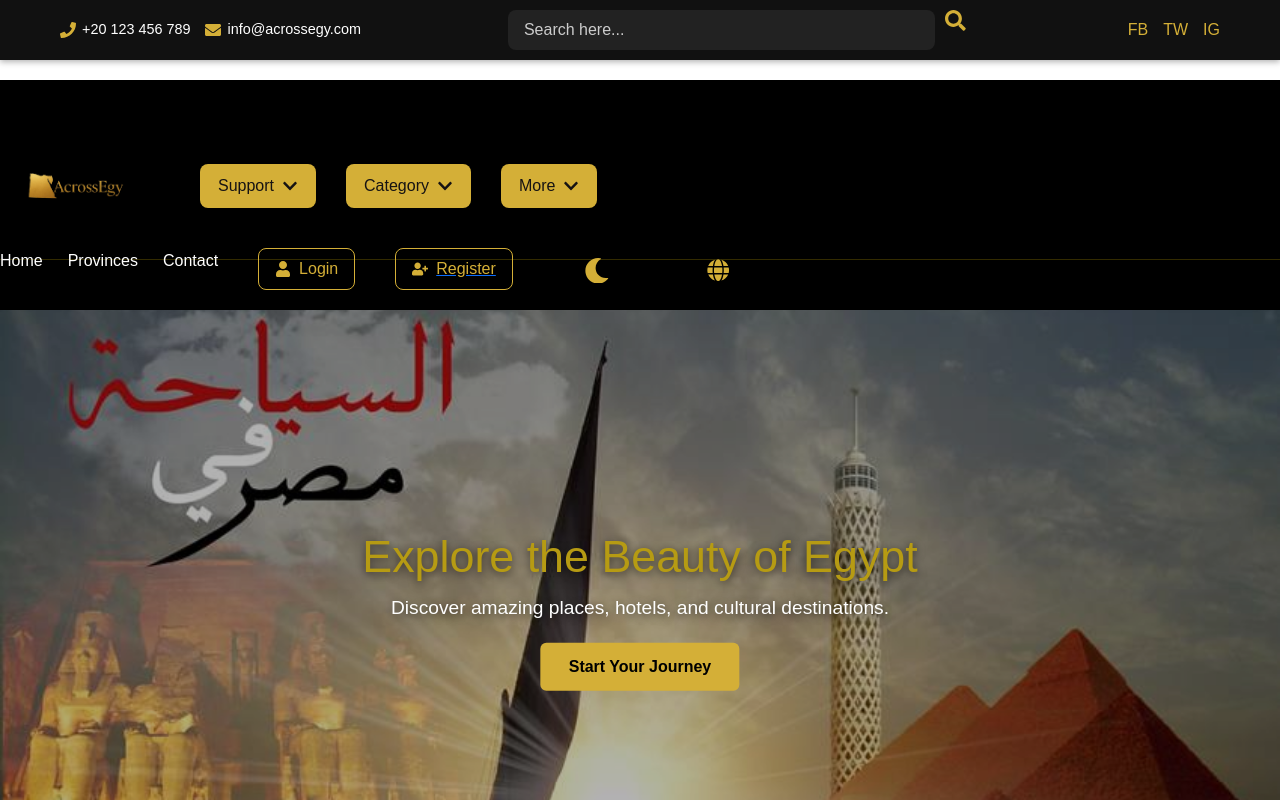
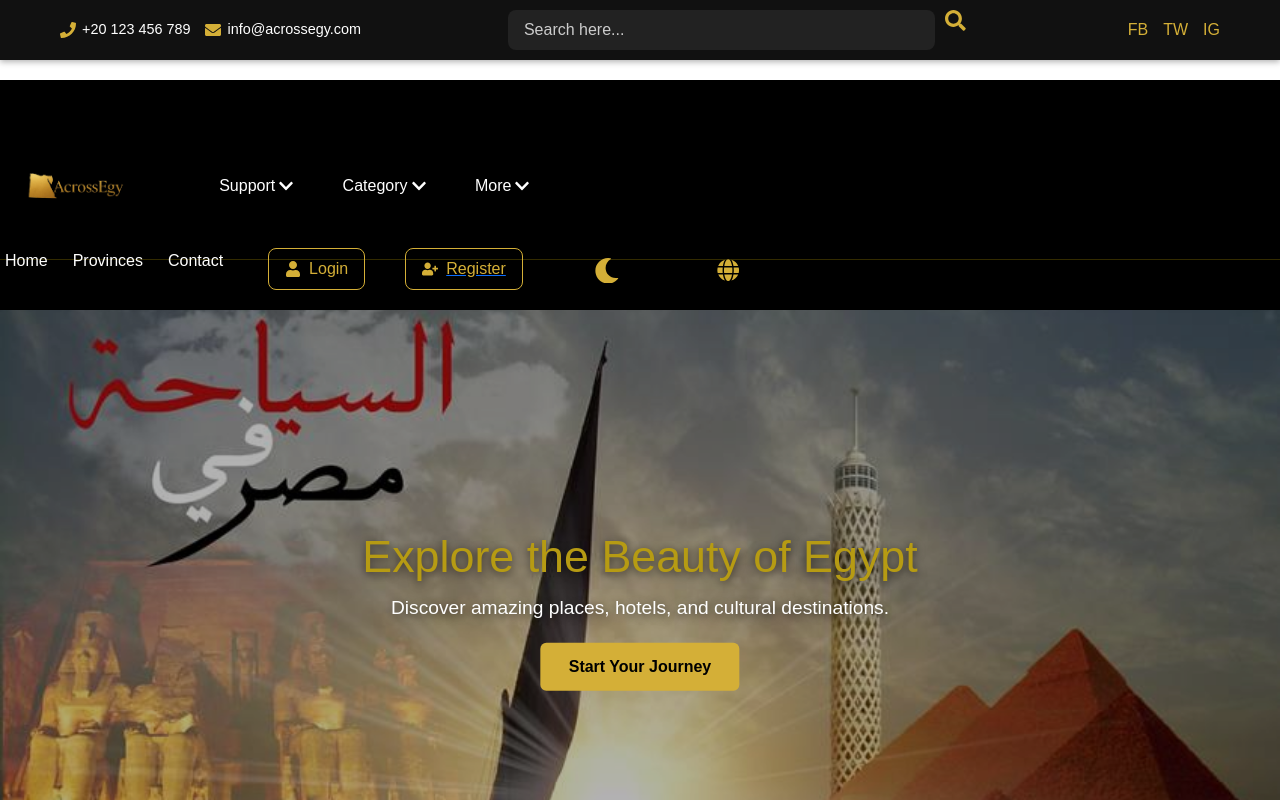
Before and after one commit to NaglaaMahmoud25/Across-Egypt, a React (Vite) app in the folder DEPIProject/: page / in a window 1280 px wide. Shown: the top 800 px of the page. Built offline with nearby package versions, Linux system fonts and the light colour scheme.

Commit message:
Update Navbar.css

```diff
--- a/DEPIProject/src/components/Navbar.css
+++ b/DEPIProject/src/components/Navbar.css
@@ -171,7 +171,7 @@ html {
 .browse-group {
   display: flex;
   align-items: center;
-  gap: 30px;
+  gap: 10px;
 }
 
 .browse-dropdown {
@@ -179,22 +179,26 @@ html {
 }
 
 .browse-btn {
-  background-color: #d4af37;
-  color: #161313;
+  /* background-color: #d4af37; */
+  background-color: #000;
+  color: #fff;
   border: none;
-  padding: 10px 18px;
+  /* padding: 10px 18px; */
   border-radius: 8px;
   font-weight: 500;
   cursor: pointer;
   display: flex;
   align-items: center;
-  gap: 8px;
+  gap: 3px;
   transition: all 0.3s;
+  /* margin-left: 5px; */
+  font-size: 1rem;
 }
 
 .browse-btn:hover {
-  background-color: #f1cc4b;
-  transform: scale(1.05);
+  /* background-color: #f1cc4b; */
+   color: #d4af37;
+  transform: scale(1.02);
 }
 
 /* Dropdown Menu */
@@ -202,25 +206,43 @@ html {
   position: absolute;
   top: 38px;
   left: 0;
-  background-color: #fff;
+  /* background-color: #090909; */
+  background: rgba(13, 13, 13, 0.957);
+  border: 1px solid #d4af37;
   border-radius: 8px;
-  border: 1px solid #ccc;
-  box-shadow: 0 6px 20px rgba(0,0,0,0.2);
+  /* border: 1px solid #ccc; */
+  /* box-shadow: 0 6px 20px rgba(0,0,0,0.2); */
+    box-shadow: 0 0 15px rgba(212, 175, 55, 0.3);
   list-style: none;
   padding: 5px 0;
-  width: 150px;
+  width: 250px;
   z-index: 1000;
+  transition: transform 0.3s ease;
+  text-align: center;
+gap: 1px;
 }
+
+
+
+
+.category-menu:hover {
+  transform: translateY(-5px);
+}
+
 
 .category-menu li {
   padding: 10px 50px;
   cursor: pointer;
   transition: 0.3s;
 }
-
-.category-menu li:hover {
-  background-color: #f1cc4b;
-  color: #000;
+.category-menu .nn{
+   color: rgb(247, 244, 244);
+   text-align: center;
+}
+.category-menu .nn:hover {
+  /* background-color: #f1cc4b; */
+    color: #d4af37;
+  /* color: #000; */
 }
 
 /* ===================== Info Dropdown (Left Icon) ===================== */
@@ -252,11 +274,11 @@ html {
   top: px;
   left: 0;
   background-color: #fff;
-  border: 1px solid #ccc;
   border-radius: 8px;
   list-style: none;
   padding: 8px 0;
   min-width: 180px;
+   border: 1px solid #ccc;
   box-shadow: 0 6px 20px rgba(0,0,0,0.2);
   z-index: 1200;
 }
@@ -323,7 +345,7 @@ body.dark-mode .info-menu li:hover {
   align-items: center;
   font-weight: 500;
   list-style: none;
-  padding: 0;
+  padding: 5px;
 }
 
 .navbar-links a {
@@ -409,20 +431,9 @@ body.dark-mode .register-btn:hover {
 }
 
 /* ===================== Responsive ===================== */
-@media (max-width: 1024px) {
-  .navbar-right { gap: 25px; }
-  .browse-group { gap: 15px; }
-}
 
-@media (max-width: 768px) {
-  .navbar-links { display: none; }
-  .browse-btn, .language-icon, .login-btn, .register-btn { font-size: 0.9rem; padding: 6px 12px; }
-  .top-info-bar { padding: 0 20px; font-size: 0.8rem; }
-  .top-search-bar { padding: 0 20px; }
-  .info-dropdown { margin-right: 10px; }
-  .info-menu { top: 40px; min-width: 150px; }
-}
 
+/*                 */
 /* Burger Icon */
 .burger-icon {
   display: none;
```
